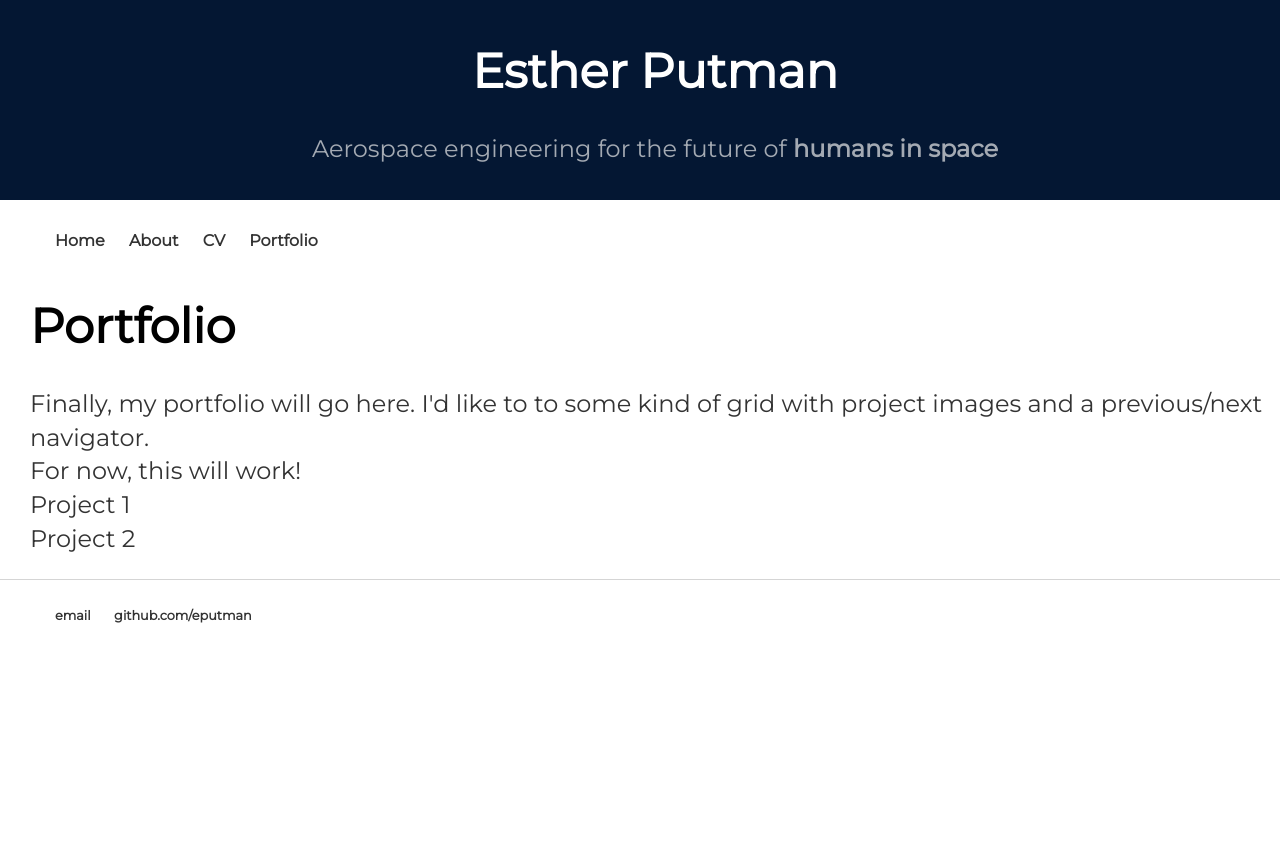
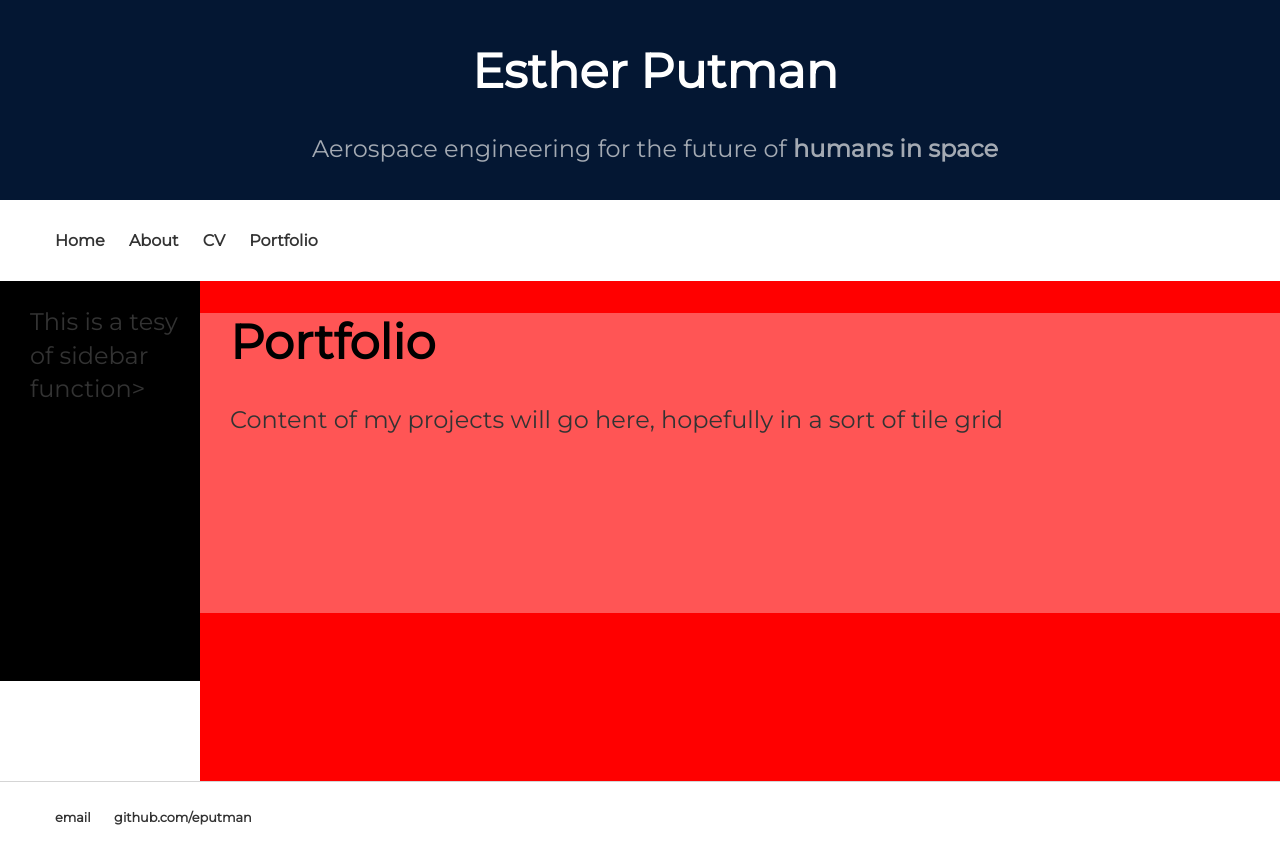
Before and after one commit to eputman/eputman.github.io, a Jekyll site: the page built from portfolio/index.html, in a window 1280 px wide. Shown: the top 864 px of the page. Built offline with Jekyll 4.4.1, drawn with Linux system fonts in a browser that asks for light colours; nearby versions of some CDN libraries.

Commit message:
Update index.html
Tested new layout method

```diff
--- a/portfolio/index.html
+++ b/portfolio/index.html
@@ -3,14 +3,13 @@ layout: default
 title: Portfolio
 ---
 
-<div class="blurb">
-	<h1> Portfolio </h1>
-		<p> Finally, my portfolio will go here. I'd like to to some kind of grid with project images and a previous/next navigator.
-      <br>
-      For now, this will work!
-      <br>
-      Project 1
-      <br>
-      Project 2
-		</p>
-</div><!-- /.blurb -->
+<div class="sidebar">
+	<p> This is a tesy of sidebar function>
+</div>
+
+<div class="content">
+    	<div class="info">
+		<h1> Portfolio </h1>
+		<p> Content of my projects will go here, hopefully in a sort of tile grid </p>
+	</div>
+</div>
```
